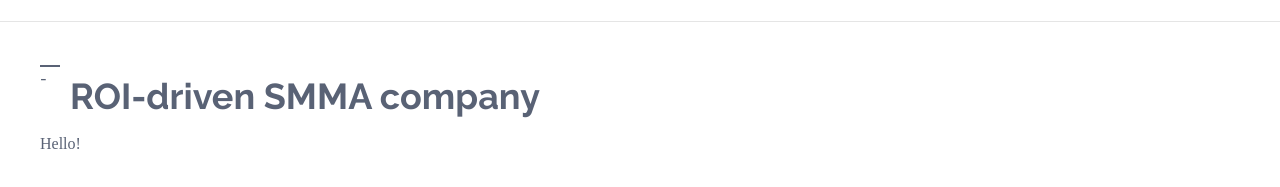
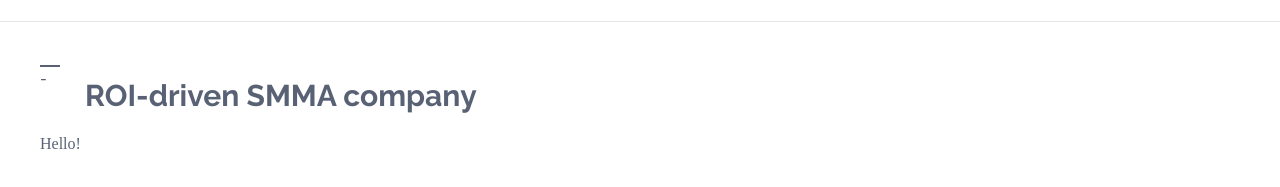
Before and after one commit to kincluc1560/medialutions, a plain HTML site: page index.html in a window 1280 px wide. Shown: the part 67-254 px from the top of the page. Drawn offline with Linux system fonts and the light colour scheme.

Commit message:
changed sub header css

```diff
--- a/assets/css/style.css
+++ b/assets/css/style.css
@@ -181,6 +181,10 @@ section {
     margin-bottom: 25px;
 }
 
+.sub-h1 h2 {
+    margin-left: 15px;
+}
+
 .sub-h1 p {
     position: absolute;
     content: "";
@@ -209,10 +213,12 @@ section#contact-me p {
     margin-bottom: 10px;
 }
 
+/*
 section h2 {
     margin-bottom: 20px;
     font-size: 36px;
 }
+*/
 
 #work img {
     width: 100%;
```
